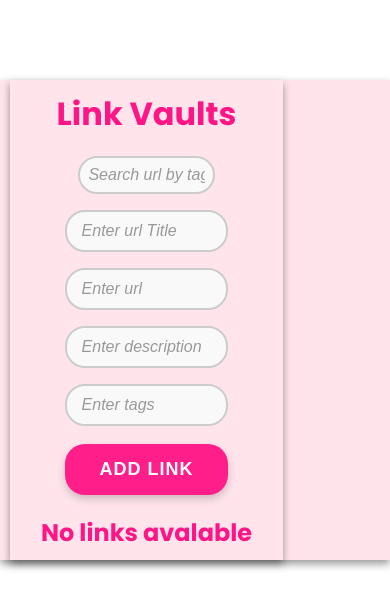
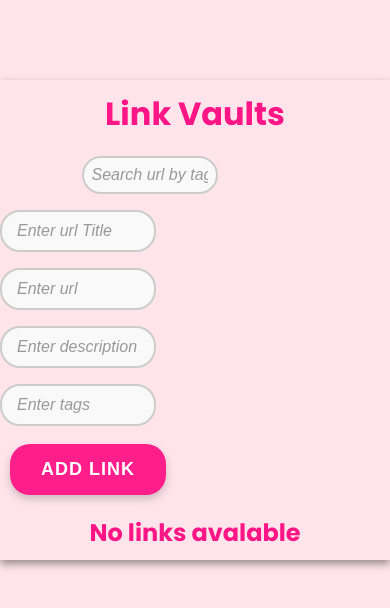
Before and after one commit to PLThabangR/Vault-app, a React (Vite) app: page / in a window 390 px wide. Shown: the top 608 px of the page. Built offline with nearby package versions, Linux system fonts and the light colour scheme.

Commit message:
using flex display for the create conatianer

```diff
--- a/src/App.css
+++ b/src/App.css
@@ -1,5 +1,11 @@
-//color code
-
-//rgb(255, 22, 134); //pink for headings
-
-// #521384;
+@media only screen and (max-width: 760px) {
+.home-container{
+heigth:100%;
+  max-width:100%;
+     box-shadow: 0 4px 8px 0 rgba(0,0,0,0.4);
+     transition: 0.3s;
+    background-color: #FFE5EB;
+    box-sizing: border-box;
+    margin-top:2rem;
+}
+}
--- a/src/App.tsx
+++ b/src/App.tsx
@@ -1,14 +1,15 @@
 
 import './App.css'
-import Home from './pages/HomePage/Home'
+import CreateLink from './pages/AddLinkPage/CreateLink'
+
 
 function App() {
 
 
   return (
     <>
-    <div className='main'>
-<Home/>
+    <div>
+    <CreateLink/>
     </div>
 
     </>
--- a/src/index.css
+++ b/src/index.css
@@ -10,6 +10,7 @@ body{
       font-weight: 200;
 
   font-style: normal;
+background-color: #FFE5EB;
 
 }
 
--- a/src/pages/AddLinkPage/CreateLink.tsx
+++ b/src/pages/AddLinkPage/CreateLink.tsx
@@ -177,7 +177,7 @@ const DisplaySearchCard = () =>{
    };
 
   return (
-    <div className="create-link-container">
+    <div className="create-container">
 
       {/* Search component */}
          {/* <Search  userlinks={userlinks}/> */}
--- a/src/pages/AddLinkPage/createLink.css
+++ b/src/pages/AddLinkPage/createLink.css
@@ -1,5 +1,5 @@
 input{
-  width: 60%;
+  width: 40%;
   padding: 12px 20px;
   margin: 8px 0;
   display: inline-block;
@@ -32,7 +32,7 @@ input:hover{
     }
 
 button{
-  width: 60%;
+  width: 40%;
  /* Basic Styling */
   background-color:#FF1E8A;
   color: white;
@@ -52,13 +52,16 @@ button{
   box-shadow: 0 4px 8px rgba(0, 0, 0, 0.2);
   transition: all 0.3s ease; /* Smooth transitions for hover/active states */
 }
-.create-link-container{
-  text-align:center;
-  margin:10px;
-  // this must be removed in local dveelopment
-  margin: 0 auto;
-heigth:100%;
-  max-width:70%;
+.create-container{
+  flex:display;
+  flex-directiomn:column;
+  justify-content:center;
+  align-items:center;
+
+
+
+
+
      box-shadow: 0 4px 8px 0 rgba(0,0,0,0.4);
      transition: 0.3s;
  background-color: #FFE5EB;
--- a/src/pages/HomePage/Home.tsx
+++ /dev/null
@@ -1,13 +0,0 @@
-import './home.css'
-import CreateLink from '../AddLinkPage/CreateLink'
-
-const Home = () => {
-  return (
-    // Container for the home page
-    <div className='home-container'>
-      <CreateLink/>
-    </div>
-  )
-}
-
-export default Home
--- a/src/pages/HomePage/home.css
+++ /dev/null
@@ -1,25 +0,0 @@
-
-
-.home-container{
-margin: 0 auto;
-heigth:100%;
-  max-width:70%;
-     box-shadow: 0 4px 8px 0 rgba(0,0,0,0.4);
-     transition: 0.3s;
- background-color: #FFE5EB;
-    box-sizing: border-box;
-    margin-top:5rem;
-}
-
-@media only screen and (max-width: 760px) {
-.home-container{
-
-heigth:100%;
-  max-width:100%;
-     box-shadow: 0 4px 8px 0 rgba(0,0,0,0.4);
-     transition: 0.3s;
-    background-color: #FFE5EB;
-    box-sizing: border-box;
-    margin-top:2rem;
-}
-}
```
